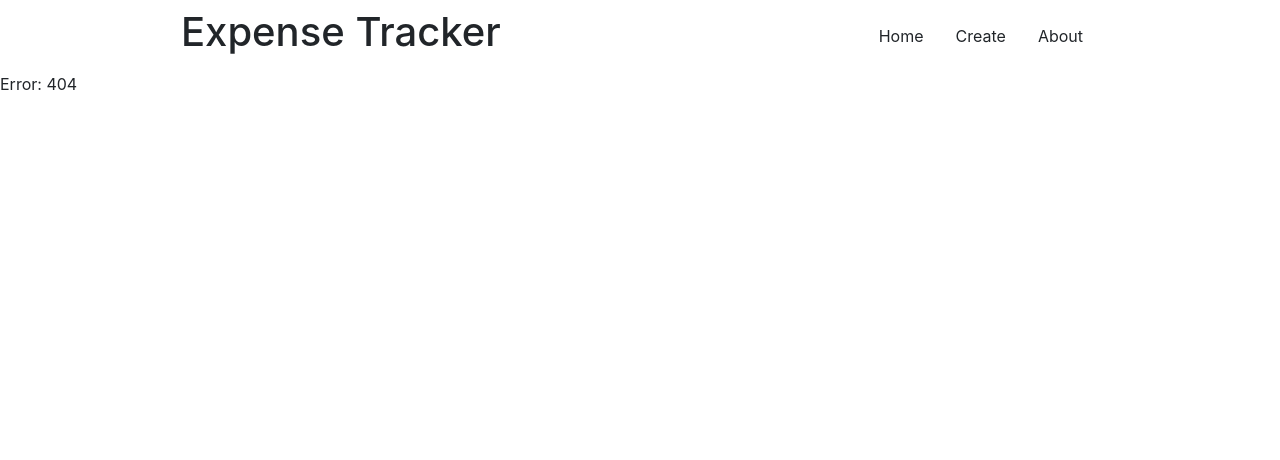
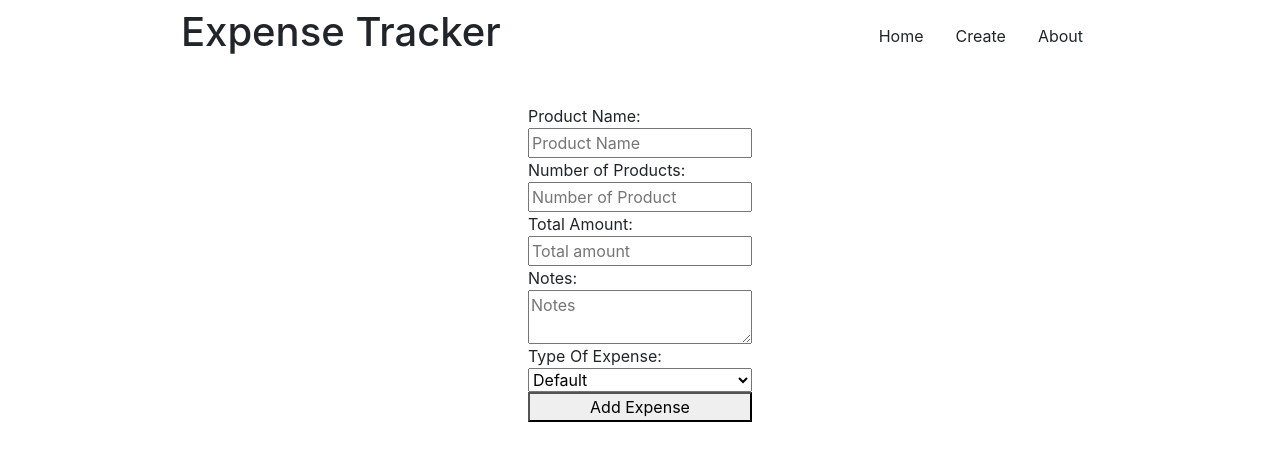
Before and after one commit to pkkrsingh877/expense-manager, a React (Create React App) app in the folder frontend/: page /expense/update/1 in a window 1280 px wide. Before the commit this address had no page. Shown: the top 460 px of the page. Built offline with nearby package versions, Linux system fonts and the light colour scheme; no server answers.

Commit message:
Created Expense Route in the frontend

```diff
--- a/frontend/src/App.js
+++ b/frontend/src/App.js
@@ -14,11 +14,11 @@ function App() {
         <Navbar />
         <div className="content">
           <Routes>
-            <Route exact path="/" element={<Expenses />} />
-            <Route path="/create" element={<Create />} />
-            <Route path="/:id" element={<Expense />} />
-            <Route path="/update/:id" element={<Update />} />
-            <Route path="/about" element={<About />} />
+            <Route exact path="/expense" element={<Expenses />} />
+            <Route path="/expense/create" element={<Create />} />
+            <Route path="/expense/:id" element={<Expense />} />
+            <Route path="/expense/update/:id" element={<Update />} />
+            <Route path="/about" element={<NotFound />} />
             <Route path="*" element={<NotFound />} />
           </Routes>
         </div>
--- a/frontend/src/components/Expenses/Create.jsx
+++ b/frontend/src/components/Expenses/Create.jsx
@@ -1,5 +1,6 @@
 import { useState } from 'react';
 import '../../css/form.css';
+import { useNavigate } from 'react-router-dom';
 
 const Create = () => {
 
@@ -8,12 +9,13 @@ const Create = () => {
     const [numberOfProducts, setNumberOfProducts] = useState('');
     const [notes, setNotes] = useState('');
     const [typeOfExpense, setTypeOfExpense] = useState('default');
+    const navigate = useNavigate();
 
-    const handleSubmit = (event) => {
+    const handleSubmit = async (event) => {
         event.preventDefault();
 
         // Add the expense to your backend here
-        const response = fetch('http://localhost:8000/expenses', {
+        const response = await fetch('http://localhost:8000/expense', {
             method: "POST",
             headers: {
               "Content-Type": "application/json",
@@ -21,7 +23,11 @@ const Create = () => {
             body: JSON.stringify({
               productName, totalAmount, numberOfProducts, notes, typeOfExpense
             }),
-          });
+        });
+
+        const message = await response.json();
+        console.log(message);
+        navigate(`/expense/${message.id}`);
     };
 
     return (
--- a/frontend/src/components/Expenses/Expense.jsx
+++ b/frontend/src/components/Expenses/Expense.jsx
@@ -6,7 +6,7 @@ const Expense = () => {
     const { id } = useParams();
     const [expense, setExpense] = useState();
     console.log(id);
-    const { data, pending, error } = useFetch(`http://localhost:8000/expenses/${id}`);
+    const { data, pending, error } = useFetch(`http://localhost:8000/expense/${id}`);
 
     useEffect(() => {
         if (data) {
--- a/frontend/src/components/Expenses/Expenses.jsx
+++ b/frontend/src/components/Expenses/Expenses.jsx
@@ -6,12 +6,12 @@ import '../../css/expenses.css';
 
 const Expenses = () => {
     const [expenses, setExpenses] = useState([]);
-    const { data, pending, error } = useFetch('http://localhost:8000/expenses');
+    const { data, pending, error } = useFetch('http://localhost:8000/expense');
     const navigate = useNavigate();
 
     const handleDelete = async (id) => {
         // Add the expense to your backend here
-        const response = await fetch(`http://localhost:8000/expenses`, {
+        const response = await fetch(`http://localhost:8000/expense`, {
             method: "DELETE",
             headers: {
                 "Content-Type": "application/json",
@@ -21,10 +21,10 @@ const Expenses = () => {
 
         const message = await response.json();
 
-        if (message.status == 'success') {
+        if (message.status === 'success') {
             console.log(message.status);
             setExpenses((prevExpenses) => prevExpenses.filter(expense => expense._id !== id));
-        } else if (message.status == 'failure') {
+        } else if (message.status === 'failure') {
             console.log(message.status);
         }
     }
@@ -38,15 +38,15 @@ const Expenses = () => {
 
     return (
         <div>
-            <Link to={`/create`} >Add an Expense</Link>
+            <Link to={`/expense/create`} >Add an Expense</Link>
             <ul className='list' type='none'>
                 {expenses && expenses.map(expense => (
                     <li key={expense._id} id={expense._id} className='list-items'>
-                        <Link to={`/${expense._id}`}>
+                        <Link to={`/expense/${expense._id}`}>
                             <span>{expense.productName}</span>
                         </Link>
                         <span>&#x20B9;{expense.totalAmount}</span>
-                        <Link to={`/update/${expense._id}`}>
+                        <Link to={`/expense/update/${expense._id}`}>
                             <button className="updateButton">Update</button>
                         </Link>
                         <button className="deleteButton" onClick={() => handleDelete(expense._id)}>Delete</button>
--- a/frontend/src/components/Expenses/Update.jsx
+++ b/frontend/src/components/Expenses/Update.jsx
@@ -1,5 +1,6 @@
 import { useState, useEffect } from 'react';
-import { useParams } from 'react-router-dom';
+import { useParams, useNavigate } from 'react-router-dom';
+import useFetch from '../Utilities/useFetch';
 
 const UpdateExpense = () => {
 
@@ -9,19 +10,38 @@ const UpdateExpense = () => {
     const [notes, setNotes] = useState('');
     const [typeOfExpense, setTypeOfExpense] = useState('default');
     const { id } = useParams();
-    const handleSubmit = (event) => {
+    const navigate = useNavigate();
+
+    const { data, pending, error } = useFetch(`http://localhost:8000/expense/${id}`);
+
+    useEffect(() => {
+        if(data){
+            setProductName(data.productName);
+            setTotalAmount(data.totalAmount);
+            setNotes(data.notes);
+            setNumberOfProducts(data.numberOfProducts);
+            setTypeOfExpense(data.typeOfExpense);
+        }
+    },[data])
+
+    const handleSubmit = async (event) => {
         event.preventDefault();
 
         // Add the expense to your backend here
-        const response = fetch(`http://localhost:8000/expenses/update/${id}`, {
-            method: "POST",
+        const response = await fetch(`http://localhost:8000/expense/${id}`, {
+            method: "PATCH",
             headers: {
               "Content-Type": "application/json",
             },
             body: JSON.stringify({
               productName, totalAmount, numberOfProducts, notes, typeOfExpense
             }),
-          });
+        });
+
+        const message = await response.json();
+        if(message){
+            navigate(`/expense/${message.id}`);
+        }
     };
 
     return (
--- a/frontend/src/components/Utilities/Navbar.jsx
+++ b/frontend/src/components/Utilities/Navbar.jsx
@@ -6,8 +6,8 @@ const Navbar = () => {
         <nav className='navbar'>
             <h1 className='nav-items'>Expense Tracker</h1>
             <div className="nav-items nav-links">
-                <Link to={'/'} className="nav-link">Home</Link>
-                <Link to={'/create'} className="nav-link">Create</Link>
+                <Link to={'/expense'} className="nav-link">Home</Link>
+                <Link to={'/expense/create'} className="nav-link">Create</Link>
                 <Link to={'/about'} className="nav-link">About</Link>
             </div>
         </nav>
--- a/frontend/src/components/Utilities/useFetch.jsx
+++ b/frontend/src/components/Utilities/useFetch.jsx
@@ -14,7 +14,6 @@ const useFetch = (url) => {
                 }
                 const data = await res.json();
                 if (data) {
-                    console.log(data)
                     setIsPending(false);
                     setError(null);
                     setData(data);
```
Also changed, not shown: 2 other files (tests, documents, lock files or other folders).
